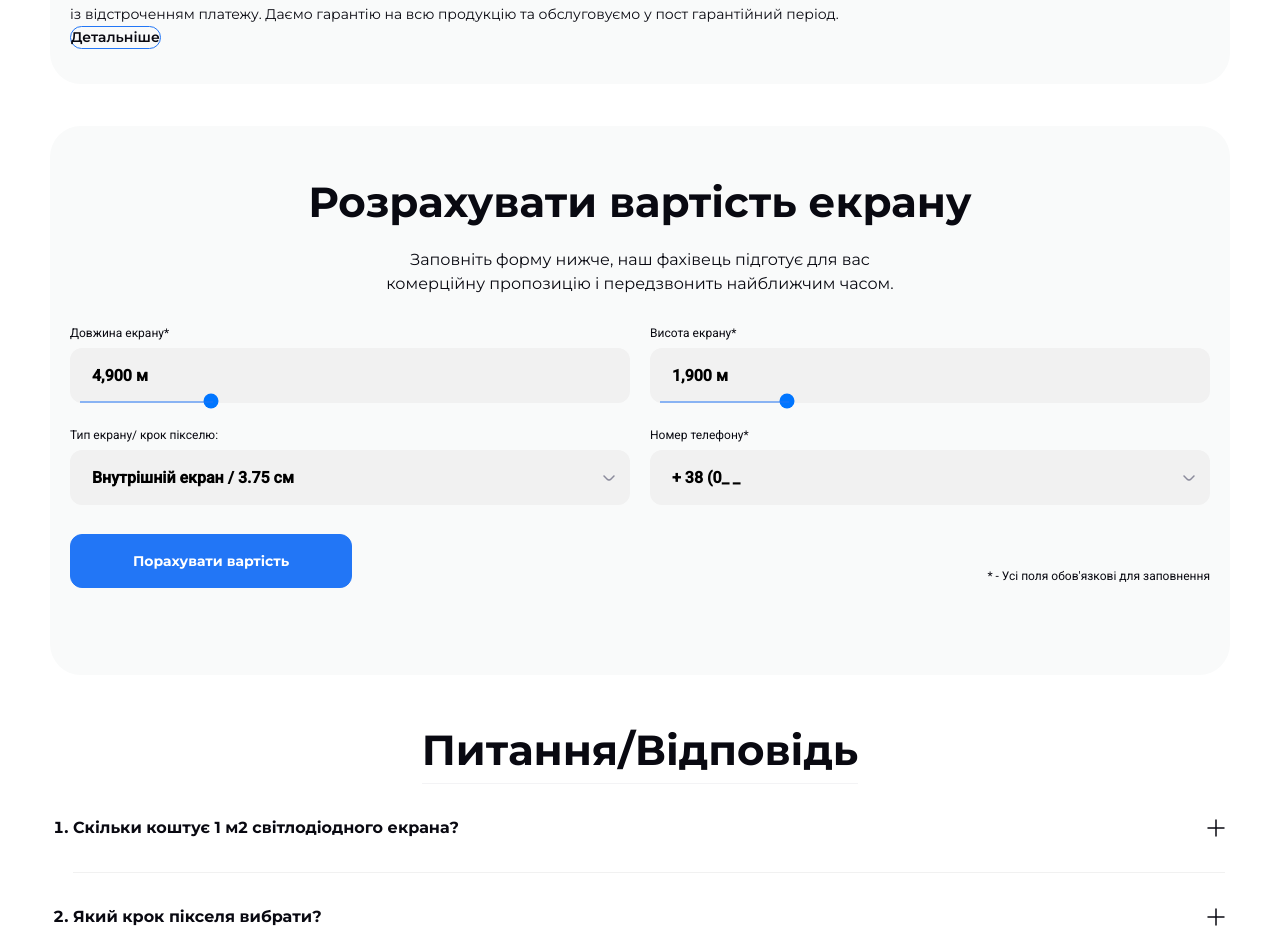
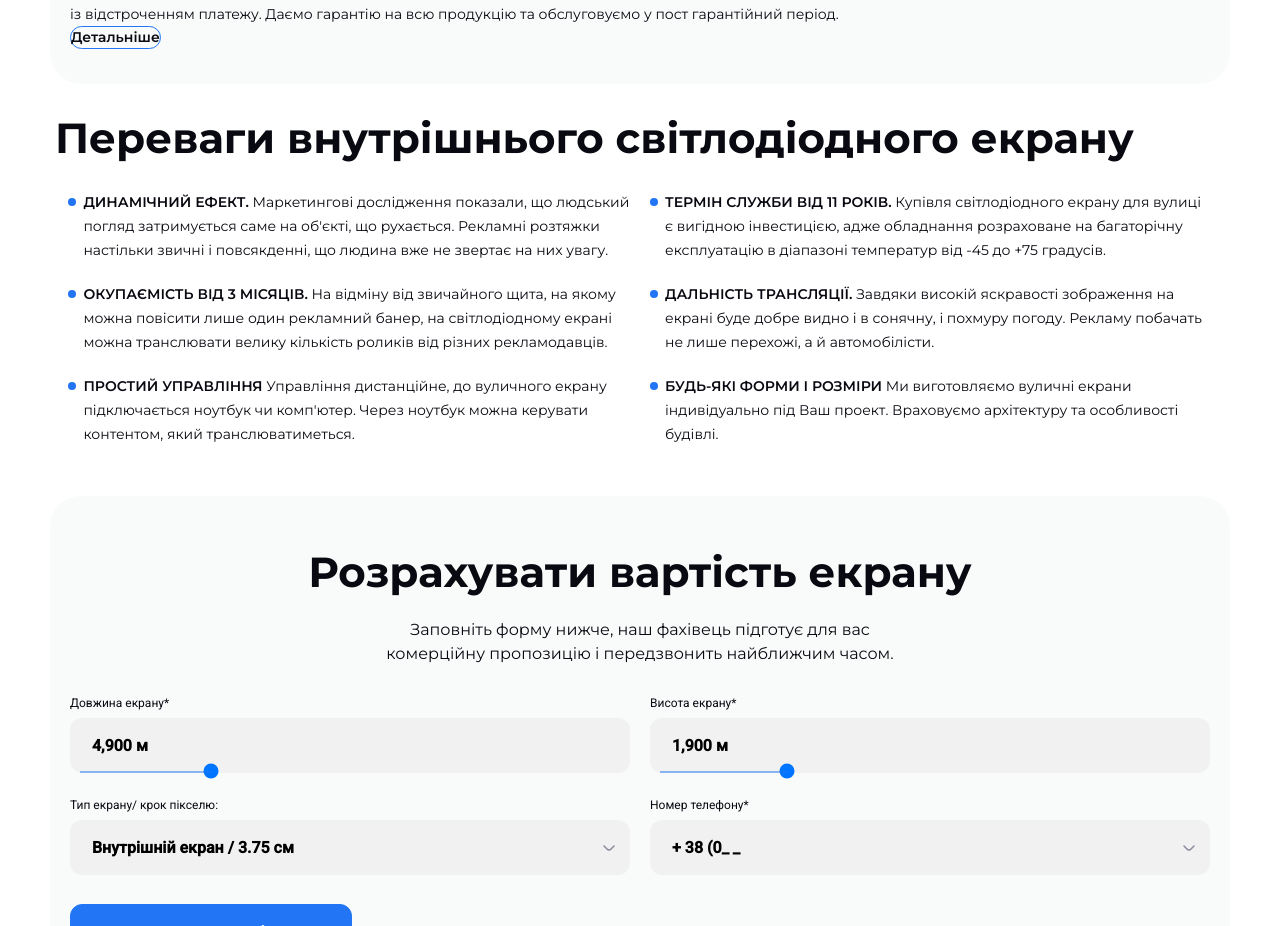
Before and after one commit to RomanBezuhlyi/LedSims, a website: page src/html/service-page.html in a window 1280 px wide. Shown: the part 1947-2873 px from the top of the page. Drawn offline with nearby package versions, Linux system fonts and the light colour scheme; files that its build step writes are made by us from their sources; files whose address does not match are found by name.

Commit message:
added service page

```diff
--- /dev/null
+++ b/src/html/blocks/advantages.html
@@ -0,0 +1,44 @@
+<section id="advantages" class="advantages-wrap">
+  <div class="container">
+    <div class="advantages">
+      <h2>Переваги внутрішнього світлодіодного екрану</h2>
+      <ul class="advantages__list">
+        <li class="advantages__list-item">
+          <p>ДИНАМІЧНИЙ ЕФЕКТ.</p>
+          Маркетингові дослідження показали, що людський погляд затримується
+          саме на об'єкті, що рухається. Рекламні розтяжки настільки звичні і
+          повсякденні, що людина вже не звертає на них увагу.
+        </li>
+        <li class="advantages__list-item">
+          <p>ТЕРМІН СЛУЖБИ ВІД 11 РОКІВ.</p>
+          Купівля світлодіодного екрану для вулиці є вигідною інвестицією, адже
+          обладнання розраховане на багаторічну експлуатацію в діапазоні
+          температур від -45 до +75 градусів.
+        </li>
+        <li class="advantages__list-item">
+          <p>ОКУПАЄМІСТЬ ВІД 3 МІСЯЦІВ.</p>
+          На відміну від звичайного щита, на якому можна повісити лише один
+          рекламний банер, на світлодіодному екрані можна транслювати велику
+          кількість роликів від різних рекламодавців.
+        </li>
+        <li class="advantages__list-item">
+          <p>ДАЛЬНІСТЬ ТРАНСЛЯЦІЇ.</p>
+          Завдяки високій яскравості зображення на екрані буде добре видно і в
+          сонячну, і похмуру погоду. Рекламу побачать не лише перехожі, а й
+          автомобілісти.
+        </li>
+        <li class="advantages__list-item">
+          <p>ПРОСТИЙ УПРАВЛІННЯ</p>
+          Управління дистанційне, до вуличного екрану підключається ноутбук чи
+          комп'ютер. Через ноутбук можна керувати контентом, який
+          транслюватиметься.
+        </li>
+        <li class="advantages__list-item">
+          <p>БУДЬ-ЯКІ ФОРМИ І РОЗМІРИ</p>
+          Ми виготовляємо вуличні екрани індивідуально під Ваш проект.
+          Враховуємо архітектуру та особливості будівлі.
+        </li>
+      </ul>
+    </div>
+  </div>
+</section>
--- a/src/html/service-page.html
+++ b/src/html/service-page.html
@@ -20,8 +20,8 @@
     @@include('blocks/header.html')
     <main>
       @@include('blocks/hero-2.html') @@include('blocks/projects-2.html')
-      @@include('blocks/descr.html') @@include('blocks/calculate-form.html')
-      @@include('blocks/faq.html')
+      @@include('blocks/descr.html') @@include('blocks/advantages.html')
+      @@include('blocks/calculate-form.html') @@include('blocks/faq.html')
     </main>
     @@include('blocks/footer.html')
     <script src="./js/index.bundle.js"></script>
--- /dev/null
+++ b/src/scss/blocks/_advantages.scss
@@ -0,0 +1,52 @@
+// ADVANTAGES
+
+.advantages-wrap {
+  margin-bottom: 50px;
+}
+.advantages {
+  h2 {
+    margin-bottom: 40px;
+    @media (max-width: 991px) {
+      font-size: 24px;
+      line-height: 35px;
+      margin-bottom: 30px;
+    }
+  }
+  &__list {
+    @include flex(row, center, center);
+    flex-wrap: wrap;
+    gap: 20px;
+    @media (max-width: 991px) {
+      gap: 15px;
+    }
+  }
+  &__list-item {
+    position: relative;
+    width: 48%;
+    padding-left: 15px;
+    line-height: 24px;
+    @media (max-width: 991px) {
+      width: 100%;
+      padding-left: 0;
+    }
+    &:before {
+      content: "";
+      position: absolute;
+      left: 0;
+      top: 8px;
+      display: block;
+      width: 8px;
+      height: 8px;
+      background-color: $accent;
+      border-radius: 100%;
+    }
+    p {
+      display: inline-block;
+      font-weight: 600;
+      @media (max-width: 991px) {
+        display: block;
+        padding-left: 15px;
+      }
+    }
+  }
+}
--- a/src/scss/blocks/_descr.scss
+++ b/src/scss/blocks/_descr.scss
@@ -1,3 +1,5 @@
+// DESCR
+
 .descr-wrap {
   margin: 0 50px 42px 50px;
   padding: 55px 0 35px 0;
```
Also changed, not shown: build/css/main.css, build/service-page.html.
